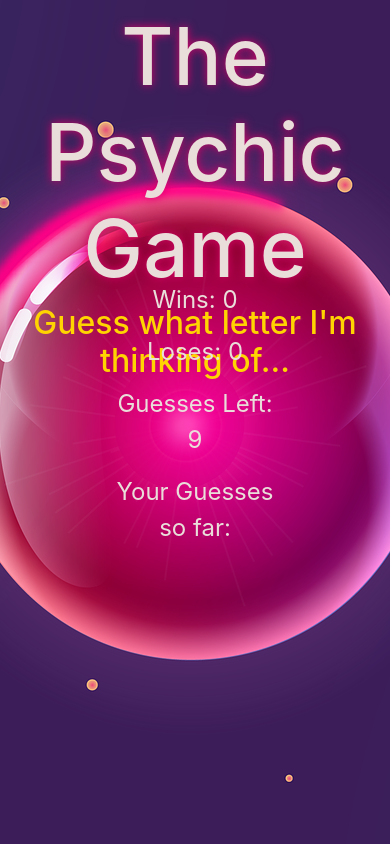
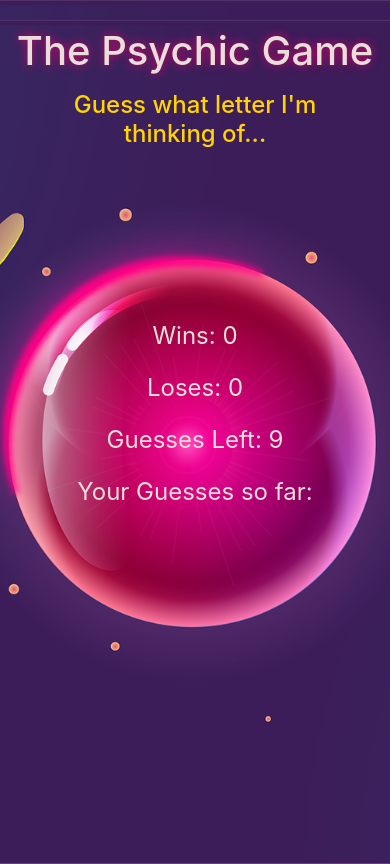
Before and after one commit to itshally/Psychic-Game, a plain HTML site: page index.html in a window 390 px wide. Drawn offline with nearby package versions, Linux system fonts and the light colour scheme.

Commit message:
updated style.css
- added media queries

```diff
--- a/assets/css/style.css
+++ b/assets/css/style.css
@@ -2,6 +2,7 @@ html, body{
     padding: 0% !important;
     margin: 0% !important;
     background-image: url(../images/background.png);
+    background-size: cover;
     background-position: center;
     background-repeat: no-repeat;
     height: 100vh;
@@ -39,3 +40,27 @@ h2{
     width: 50%;
     margin: auto;
 }
+
+/* Media Queries */
+@media screen and (max-width: 980px){
+    .alert{
+        width: auto;
+    }
+}
+
+@media screen and (max-width: 640px){
+    h1{
+        margin-top: 5%;
+        font-size: 2.5em;
+    }
+
+    h2{
+        font-size: 1.5em;
+        width: 80%;
+        margin: auto;
+    }
+
+    .container{
+        width: 100%;
+    }
+}
```
